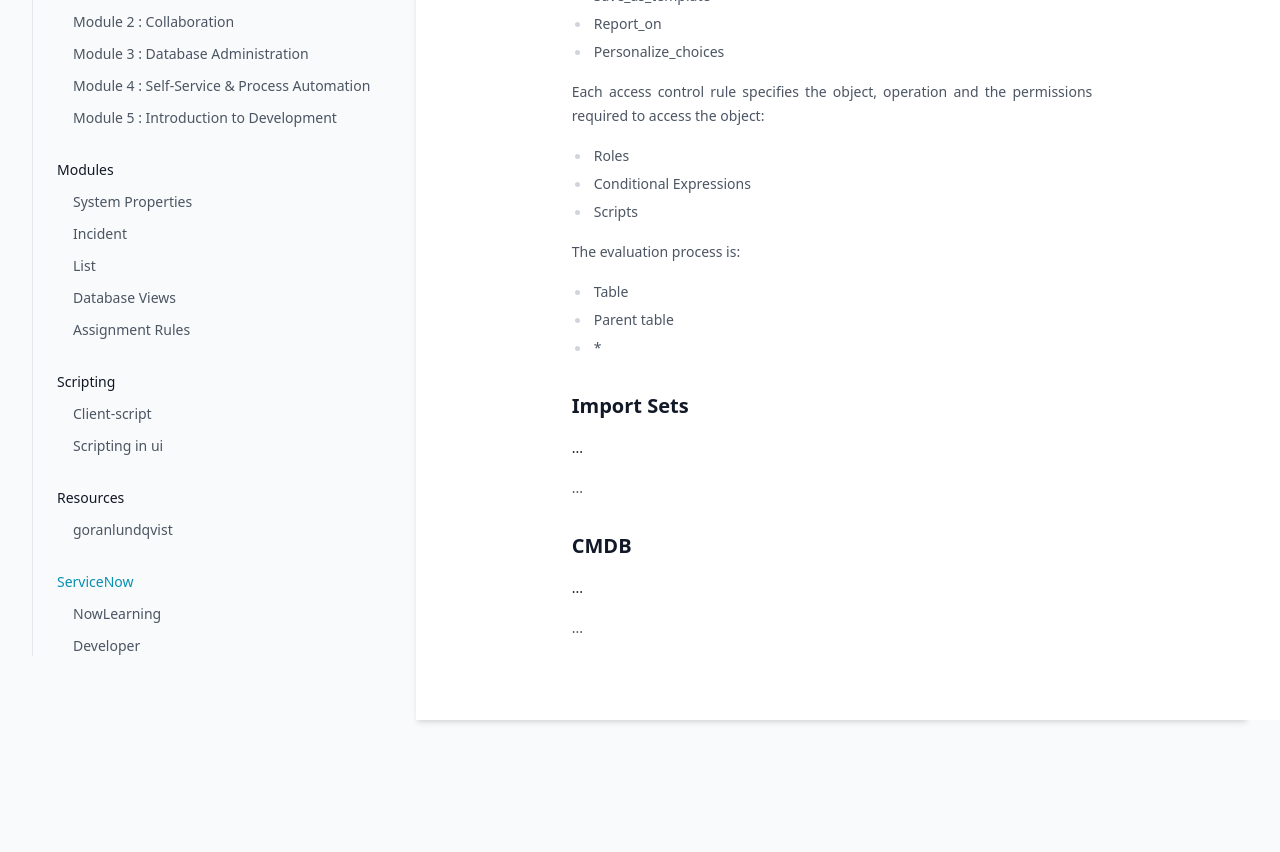
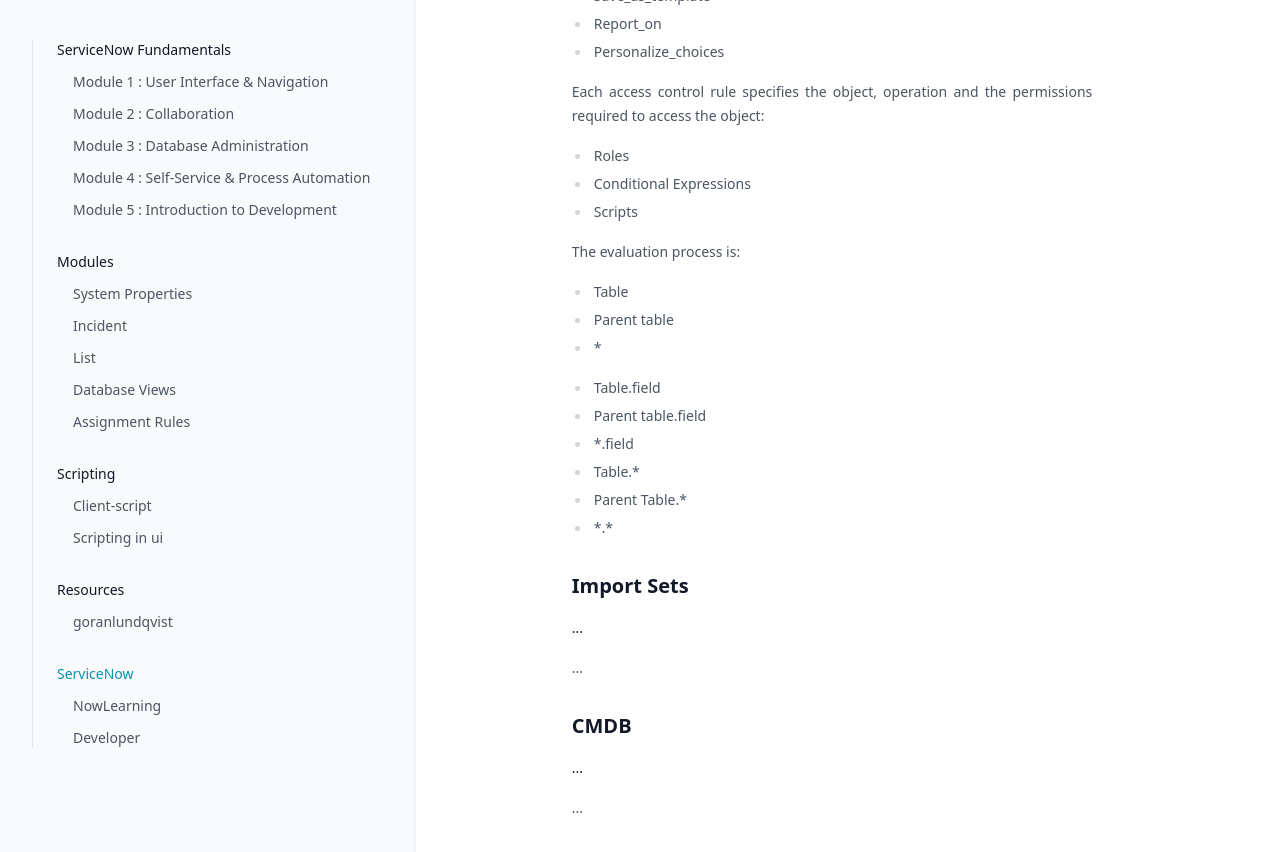
Before and after one commit to greglejeune/ebook, a Jekyll site: the page built from _servicenow/2021-11-01-snf-module3.md, in a window 1280 px wide and 900 px high, scrolled down 1962 px. Shown: the top 852 px of the window. Built offline with Jekyll 4.4.1, drawn with Linux system fonts in a browser that asks for light colours.

Commit message:
Update 2021-11-01-snf-module3.md

```diff
--- a/_servicenow/2021-11-01-snf-module3.md
+++ b/_servicenow/2021-11-01-snf-module3.md
@@ -112,6 +112,15 @@ category: snf
   <li>*</li>
 </ul>
 
+<ul>
+  <li>Table.field</li>
+  <li>Parent table.field</li>
+  <li>*.field</li>
+  <li>Table.*</li>
+  <li>Parent Table.*</li>
+  <li>*.*</li>
+</ul>
+
 <h2>Import Sets</h2>
 
 <p style="text-align: justify;"><strong>...</strong></p>
```
